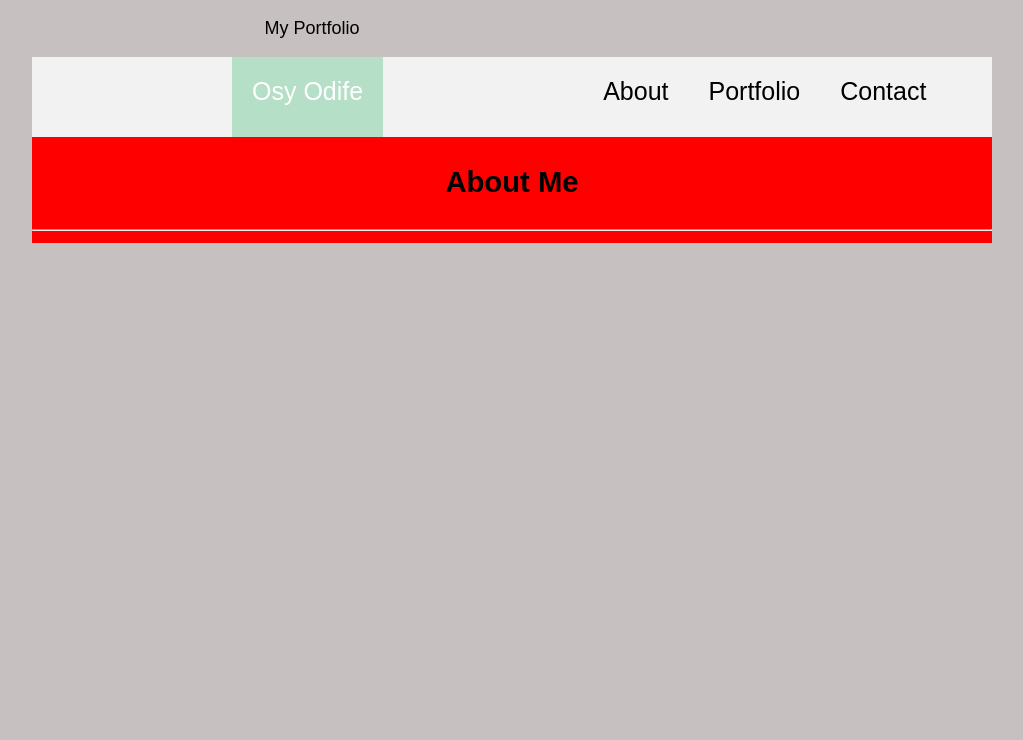
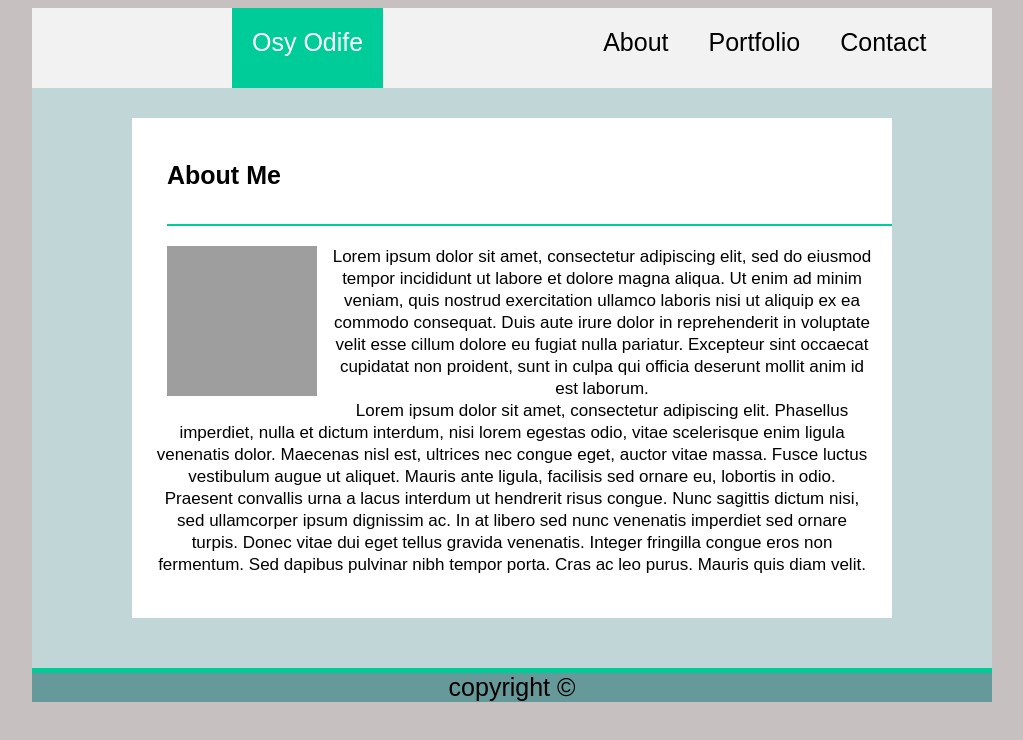
Before and after one commit to osyBodife/osyBodife.github.io, a plain HTML site: page index.html in a window 1280 px wide. Shown: the whole page, without its empty margins (176-1199 px from the left). Drawn offline with Linux system fonts and the light colour scheme; grey boxes are pictures that could not be loaded.

Commit message:
upload modified files

```diff
--- a/assets/css/style.css
+++ b/assets/css/style.css
@@ -2,7 +2,6 @@ body{
     background-color:rgb(199, 192, 192);
     text-align: center;
     font-family: 'Arial', 'Helvetica Neue', Helvetica, sans-serif;
-    font-size: 18px;
     width: 960px;
 
 }
@@ -11,7 +10,7 @@ body{
     width: 100%;
     font-size: 25px;
     margin-left: 200px;
-    background-color: red;
+    background-color:#c1d7d7;
 
 
 }
@@ -26,7 +25,7 @@ body{
 
 #name{
     color: white;
-    background-color: rgb(181, 223, 198);
+    background-color: #00cc99;
     height:60px ;
     padding:20px  20px  0 20px;
     float: left;
@@ -74,7 +73,46 @@ div a{
 
 }
 
-#book{
+#main{
     clear: both;
-    overflow: auto;
+    overflow:0 ;
+
+    }
+#bio{
+    margin-left:35px;
+    padding-top: 10px;
+    text-align: left;
+    border-bottom: #00cc99 solid 2px;
 }
+#bio-main{
+    margin: 30px  100px 50px 100px;
+    background-color: white;
+    height: 500px;
+
+}
+#bio-image p{
+    margin: 20px;
+    font-size: 17px;
+    line-height: 22px;
+
+}
+
+
+img {
+    float: left;
+    width: 150px;
+    height: 150px;
+    margin: 0 15px 15px 15px;
+  }
+
+
+
+
+
+        footer{
+
+            clear: both;
+            overflow: 0;
+            border-top: #00cc99 solid 5px;
+            background-color:#669999;
+        }
--- a/index.html
+++ b/index.html
@@ -16,30 +16,52 @@
         <!--[if lt IE 7]>
             <p class="browsehappy">You are using an <strong>outdated</strong> browser. Please <a href="#">upgrade your browser</a> to improve your experience.</p>
         <![endif]-->
-        <p>My Portfolio</p>
+
+
         <div id="wrapper">
             <div id="menu">
 
-               <div id="name"><a href="#" target="_blank" >Osy Odife</a></div>
-               <div id="about"><a href="#" target="_blank">About</a></div>
+               <div id="name"><a href="index.html" target="_blank" >Osy Odife</a></div>
+               <div id="about"><a href="index.html" target="_blank">About</a></div>
                <div id="pfolio"><a href="#" target="_blank">Portfolio   </a></div>
                <div id="contact"><a href="#" target="_blank">Contact</a></div>
+
+                </div>
+
+
+        <div id="main">
+
+                    <div id="bio-main">
+                            <div id="bio">
+                                    <h4> About Me</h4>
+                            </div>
+                            <div id="bio-image">
+<p><img src="assets/images/bio_image.JPG" alt="Osyodife" id="bio-image">
+    Lorem ipsum dolor sit amet, consectetur adipiscing elit, sed do eiusmod tempor incididunt ut labore et dolore magna aliqua. Ut enim ad minim veniam, quis nostrud exercitation ullamco laboris nisi ut aliquip ex ea commodo consequat. Duis aute irure dolor in reprehenderit in voluptate velit esse cillum dolore eu fugiat nulla pariatur. Excepteur sint occaecat cupidatat non proident, sunt in culpa qui officia deserunt mollit anim id est laborum.
+    <br>
+    Lorem ipsum dolor sit amet, consectetur adipiscing elit. Phasellus imperdiet, nulla et dictum interdum, nisi lorem egestas odio, vitae scelerisque enim ligula venenatis dolor. Maecenas nisl est, ultrices nec congue eget, auctor vitae massa. Fusce luctus vestibulum augue ut aliquet. Mauris ante ligula, facilisis sed ornare eu, lobortis in odio. Praesent convallis urna a lacus interdum ut hendrerit risus congue. Nunc sagittis dictum nisi, sed ullamcorper ipsum dignissim ac. In at libero sed nunc venenatis imperdiet sed ornare turpis. Donec vitae dui eget tellus gravida venenatis. Integer fringilla congue eros non fermentum.
+    Sed dapibus pulvinar nibh tempor porta. Cras ac leo purus. Mauris quis diam velit.
+                                </p>
+                            </div>
 
 
 
 
+                    </div>
 
 
-                </div>
 
-<div id="book">
-<h3> About Me</h3>
-<hr>
-
-</div>
+                         </div>
 
 
-        </div>
+
+
+<footer>
+
+        copyright &copy;
+
+</footer>
+</div>
         <script src="" async defer></script>
     </body>
 </html>
```
